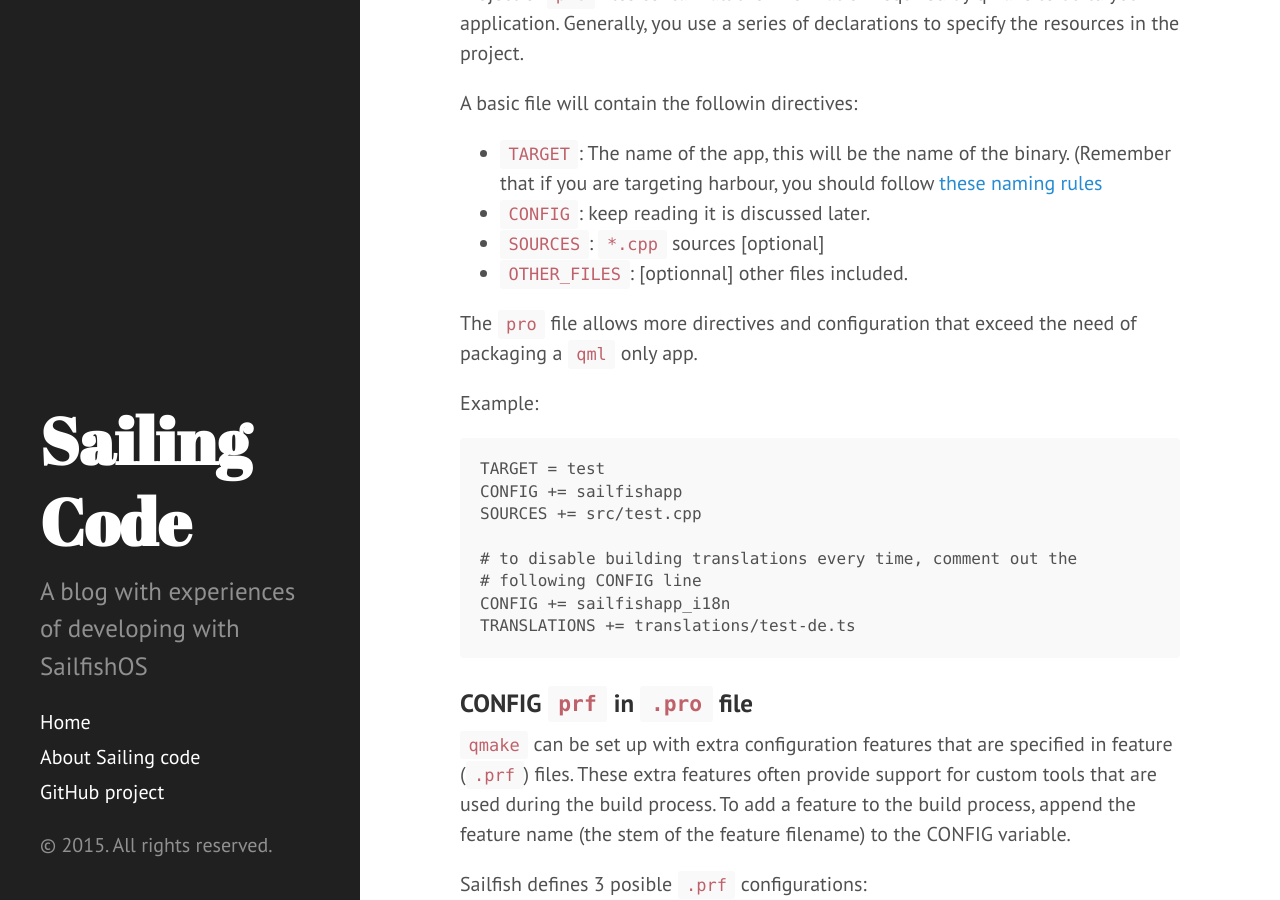
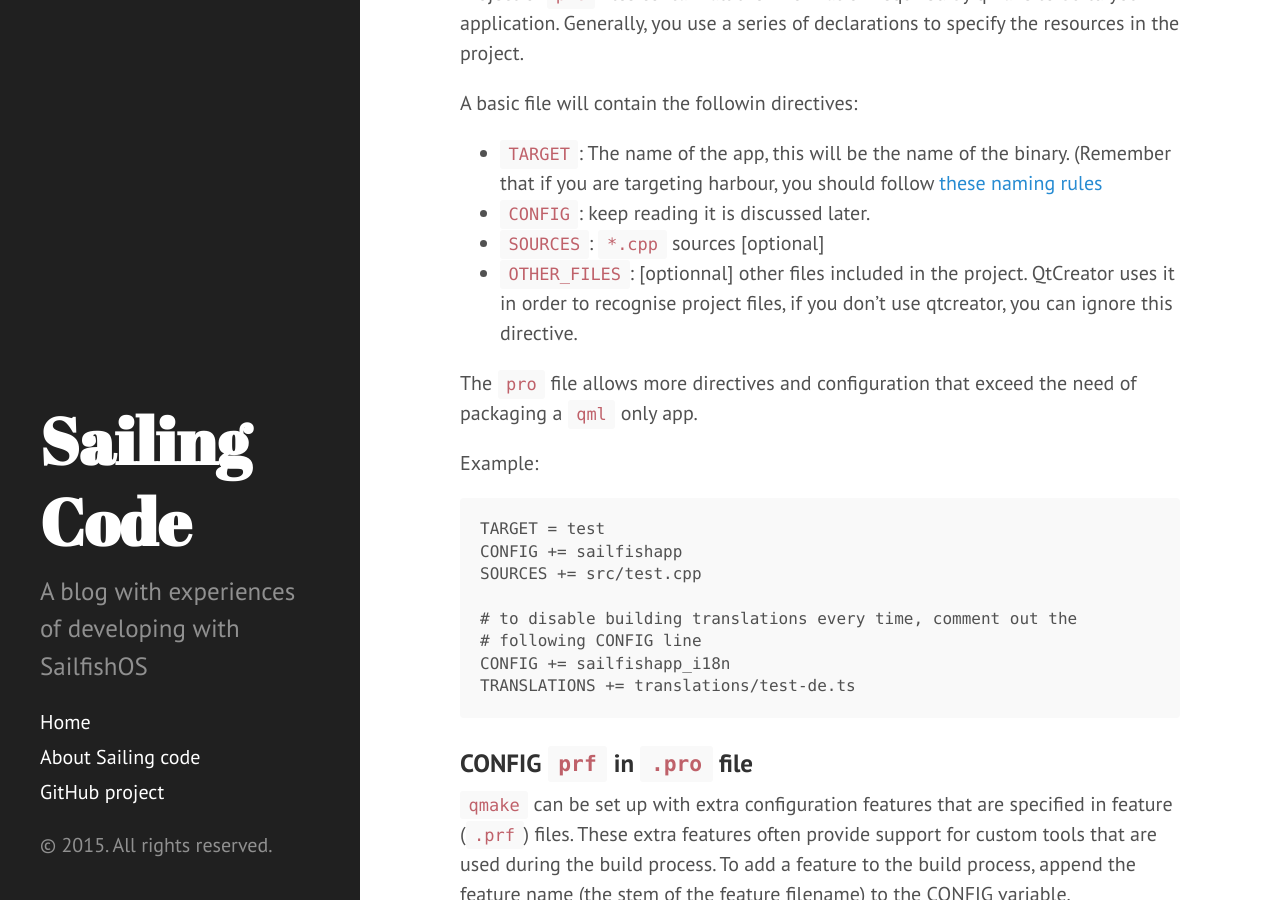
Before and after one commit to NickCis/sailing-code, a Jekyll site: the page built from _posts/2015-02-19-deploy-qml-only-apps.md, in a window 1280 px wide and 900 px high, scrolled down 1048 px. Built offline with Jekyll 4.4.1, drawn with Linux system fonts in a browser that asks for light colours.

Commit message:
Little fix

```diff
--- a/_posts/2015-02-19-deploy-qml-only-apps.md
+++ b/_posts/2015-02-19-deploy-qml-only-apps.md
@@ -45,7 +45,7 @@ A basic file will contain the followin directives:
 * `TARGET`: The name of the app, this will be the name of the binary. (Remember that if you are targeting harbour, you should follow [these naming rules](https://harbour.jolla.com/faq#Naming)
 * `CONFIG`: keep reading it is discussed later.
 * `SOURCES`: `*.cpp` sources [optional]
-* `OTHER_FILES`: [optionnal] other files included.
+* `OTHER_FILES`: [optionnal] other files included in the project. QtCreator uses it in order to recognise project files, if you don't use qtcreator, you can ignore this directive.
 
 The `pro` file allows more directives and configuration that exceed the need of packaging a `qml` only app.
 
```
